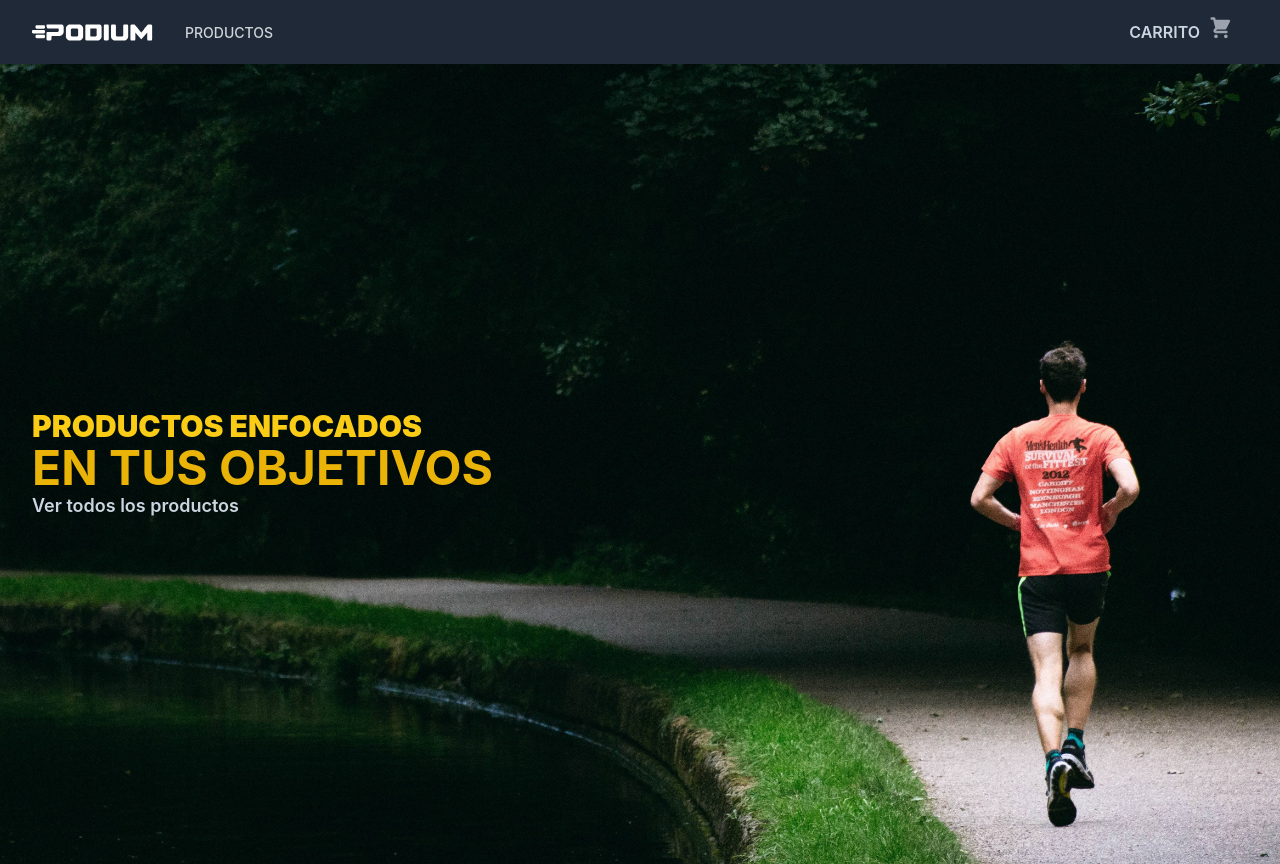
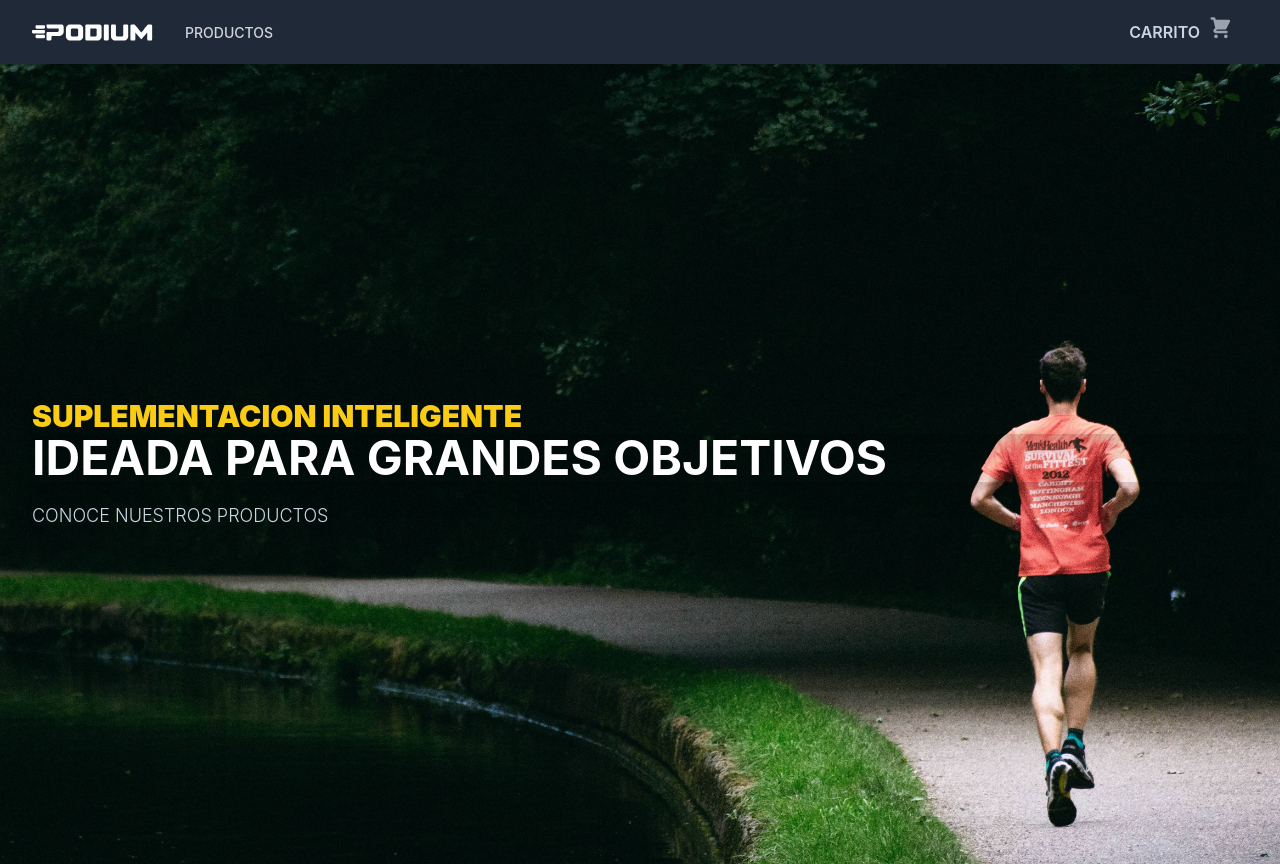
Before and after one commit to diegodg91/podium-shop, a React (Create React App) app: page / in a window 1280 px wide. Built offline with nearby package versions, Linux system fonts and the light colour scheme.

Commit message:
item collection II

```diff
--- a/src/components/Cart.js
+++ b/src/components/Cart.js
@@ -94,6 +94,7 @@ const createOrder = () => {
 
                         <div className="flex justify-between w-full gap-10 p-10 mt-6 bg-indigo-100 rounded shadow-lg">
                             <p className="text-2xl font-bold uppercase text-slate-600">Monto Total: ${totalCart()}</p>
+                            <button onClick={clearCart} className="w-auto p-4 font-bold text-white rounded-full bg-slate-500 hover:bg-slate-400">Vaciar carrito</button>
                             <button onClick={createOrder} type="button" className="w-64 font-bold text-white bg-green-400 rounded-full hover:bg-green-600">Finalizar Compra</button>
                         </div>
                 </div>
--- a/src/components/CartContext.js
+++ b/src/components/CartContext.js
@@ -1,4 +1,6 @@
 import {createContext, useState} from "react";
+import toast from "react-hot-toast"
+
 
 export const CartContext = createContext();
 
@@ -27,6 +29,7 @@ export const CartContext = createContext();
         const removeItem = (id) => {
             const result = cartList.filter(ele => ele.id !== (id))
             setCartList(result)
+            toast.error('producto eliminado del carrito')
         }
 
         const clearCart = () => {
--- a/src/components/Item.js
+++ b/src/components/Item.js
@@ -6,18 +6,18 @@ const Item = ( {producto} ) => {
   const navegar = useNavigate();
     return (
 
-          <div className="flex flex-col justify-center mx-auto bg-white shadow-xl w-72 rounded-2xl shadow-slate-300/60">
+          <div className="flex flex-col justify-center mx-auto mt-6 mb-8 bg-white shadow-xl w-72 rounded-2xl shadow-slate-300/60">
 
               <img src={image} className="object-cover object-center w-72 rounded-t-2xl" alt="card" />
 
               <div className="p-4">
                 <small className="text-xs text-gray-500 uppercase">{tipo}</small>
-                <h1 className="pb-2 text-2xl font-medium text-slate-400">{nombre}</h1>
-                <p className="font-bold text-slate-600">${precio}</p>
+                <h1 className="pb-2 text-2xl font-medium uppercase text-slate-400">{nombre}</h1>
+                <p className="text-xl font-bold text-slate-500">${precio}</p>
               </div>
 
-                <div className="p-4 mb-4 ">
-                <button className="px-4 py-3 font-bold text-center text-white transition duration-300 ease-in-out bg-indigo-500 rounded-full hover:bg-indigo-600"
+                <div className="flex justify-center p-4 mb-4">
+                <button className="w-full px-3 py-3 font-bold text-center text-white transition duration-300 ease-in-out bg-indigo-500 rounded-full hover:bg-indigo-700"
                 onClick={()=>navegar(`/detalle/${producto.id}`)}>
                 Ver Mas
                 </button>
--- a/src/pages/Home.js
+++ b/src/pages/Home.js
@@ -6,9 +6,12 @@ const Home = () => {
     return(
         <main className="home">
             <div className="px-8">
-                <p className="text-3xl font-black text-yellow-400 uppercase">Productos enfocados</p>
-                <p className="text-5xl font-bold text-yellow-500 uppercase">en tus objetivos</p>
-                <Link className="text-lg font-semibold text-slate-300 hover:text-slate-700" to='/productos'>Ver todos los productos</Link>
+                <p className="text-3xl font-black text-yellow-400 uppercase shadow-xl">Suplementacion inteligente</p>
+                <p className="text-5xl font-bold text-white uppercase shadow-xl">ideada para grandes objetivos</p>
+                <div className="mt-5">
+                <Link className="pt-4 text-lg font-light uppercase shadow-md text-slate-300 hover:text-slate-500" to='/productos'>conoce nuestros productos</Link>
+                </div>
+
             </div>
         </main>
     )
```
